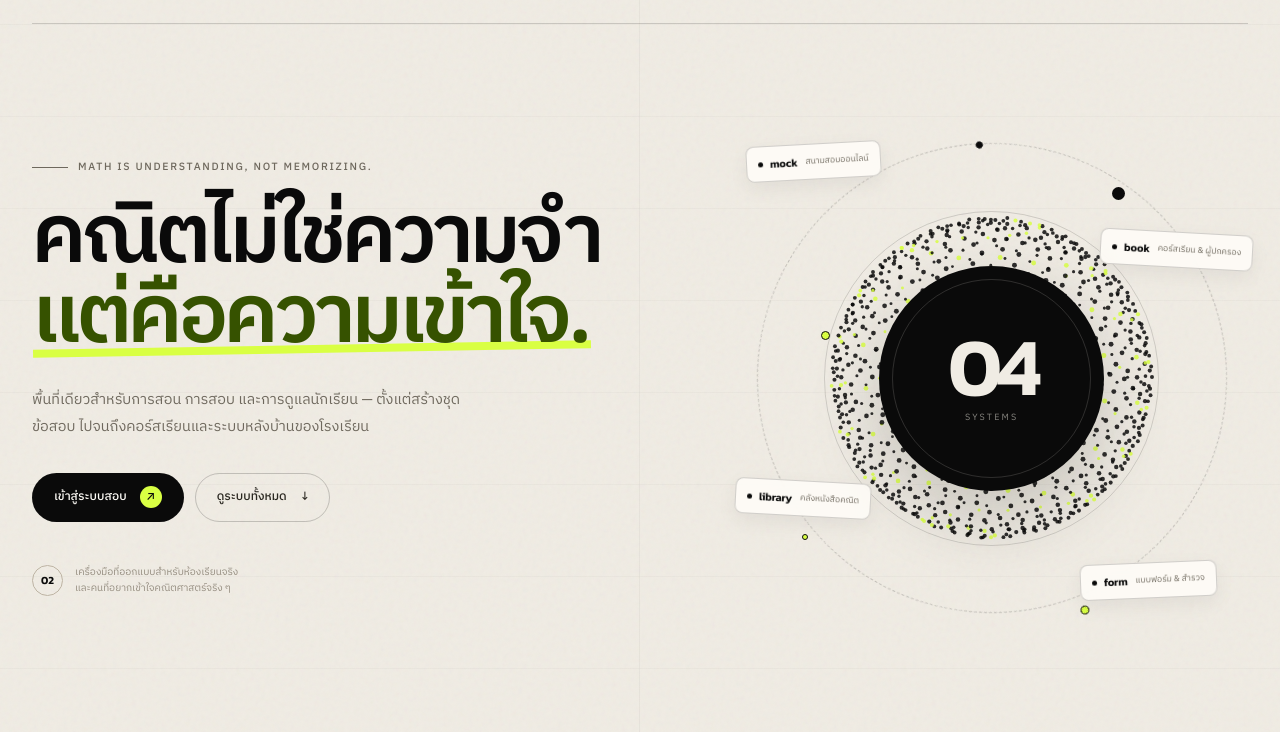
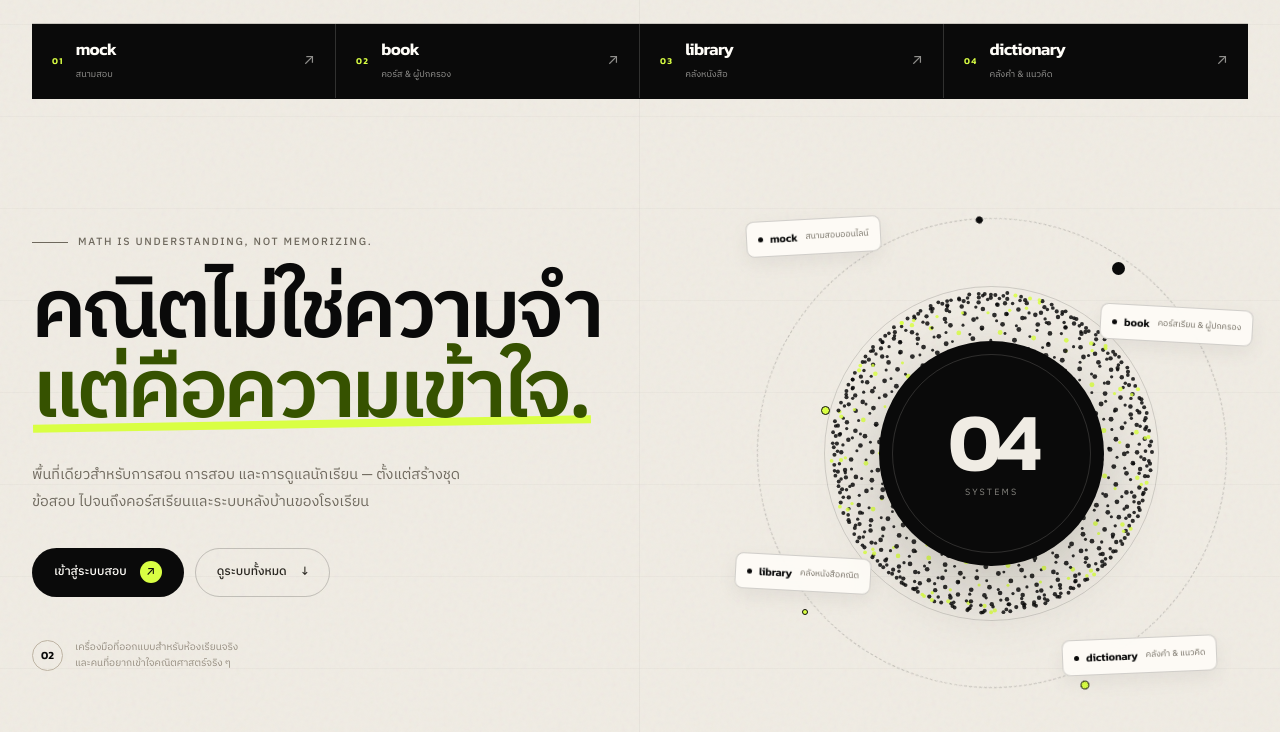
Before and after one commit to 08wxch/02._.math, a plain HTML site: page index.html in a window 1280 px wide. Shown: the part 68-800 px from the top of the page. Drawn offline with Linux system fonts and the light colour scheme.

Commit message:
Add dictionary to the four-system quick rail

```diff
--- a/index.html
+++ b/index.html
@@ -18,7 +18,7 @@
   <link rel="preload" href="./assets/fonts/kanit-600-latin.woff2" as="font" type="font/woff2" crossorigin>
   <link rel="preload" href="./assets/fonts/ibm-plex-sans-thai-400-thai.woff2" as="font" type="font/woff2" crossorigin>
   <link rel="preload" href="./assets/fonts/ibm-plex-sans-thai-600-thai.woff2" as="font" type="font/woff2" crossorigin>
-  <link rel="stylesheet" href="./styles.css?v=20261112f">
+  <link rel="stylesheet" href="./styles.css?v=20261115b">
 </head>
 <body>
   <div class="grain" aria-hidden="true"></div>
@@ -34,6 +34,21 @@
       <a class="nav__status" href="#systems"><span class="status-dot"></span> 4 ระบบ</a>
     </nav>
   </header>
+
+    <nav class="system-rail" aria-label="ทางลัดระบบทั้งหมด">
+      <a class="system-rail__item" href="https://08wxch.github.io/02._.mock/" data-service="mock">
+        <span class="system-rail__num">01</span><span class="system-rail__name">mock</span><small>สนามสอบ</small><span class="system-rail__arrow" aria-hidden="true">↗</span>
+      </a>
+      <a class="system-rail__item" href="https://08wxch.github.io/02._.book/" data-service="book">
+        <span class="system-rail__num">02</span><span class="system-rail__name">book</span><small>คอร์ส &amp; ผู้ปกครอง</small><span class="system-rail__arrow" aria-hidden="true">↗</span>
+      </a>
+      <a class="system-rail__item" href="https://library.02math.com" data-service="library">
+        <span class="system-rail__num">03</span><span class="system-rail__name">library</span><small>คลังหนังสือ</small><span class="system-rail__arrow" aria-hidden="true">↗</span>
+      </a>
+      <a class="system-rail__item" href="https://dictionary.02math.com" data-service="dictionary">
+        <span class="system-rail__num">04</span><span class="system-rail__name">dictionary</span><small>คลังคำ &amp; แนวคิด</small><span class="system-rail__arrow" aria-hidden="true">↗</span>
+      </a>
+    </nav>
 
   <main>
     <section class="hero" aria-labelledby="hero-title">
@@ -67,7 +82,7 @@
         <span class="float-tag float-tag--a"><span class="float-tag__dot"></span> mock <small>สนามสอบออนไลน์</small></span>
         <span class="float-tag float-tag--b"><span class="float-tag__dot"></span> book <small>คอร์สเรียน &amp; ผู้ปกครอง</small></span>
         <span class="float-tag float-tag--c"><span class="float-tag__dot"></span> library <small>คลังหนังสือคณิต</small></span>
-        <span class="float-tag float-tag--d"><span class="float-tag__dot"></span> form <small>แบบฟอร์ม &amp; สำรวจ</small></span>
+        <span class="float-tag float-tag--d"><span class="float-tag__dot"></span> dictionary <small>คลังคำ &amp; แนวคิด</small></span>
       </div>
     </section>
 
@@ -77,6 +92,7 @@
         <span>UNDERSTANDING</span><i>✦</i><span>NOT MEMORIZING</span><i>✦</i><span>เข้าใจ ไม่ใช่ท่องจำ</span><i>✦</i><span>02._.math</span><i>✦</i>
       </div>
     </div>
+
 
     <section class="systems" id="systems" aria-labelledby="systems-title">
       <div class="section-intro">
@@ -127,17 +143,17 @@
           <div class="system-card__foot"><span>หนังสือ · คีย์ · อ่านออนไลน์</span><span class="text-link">เข้าคลัง</span></div>
         </a>
 
-        <a class="system-card" href="https://08wxch.github.io/02._.mock/form/" data-service="form">
+        <a class="system-card" href="https://dictionary.02math.com" data-service="dictionary">
           <div class="system-card__top"><span class="system-card__num">04</span><span class="system-card__arrow" aria-hidden="true">↗</span></div>
           <div class="system-card__icon" aria-hidden="true">
-            <svg viewBox="0 0 24 24" fill="none" stroke="currentColor" stroke-width="1.7" stroke-linecap="round" stroke-linejoin="round"><rect width="18" height="18" x="3" y="3" rx="2"/><path d="M8 8h8"/><path d="M8 12h8"/><path d="M8 16h5"/></svg>
+            <svg viewBox="0 0 24 24" fill="none" stroke="currentColor" stroke-width="1.7" stroke-linecap="round" stroke-linejoin="round"><path d="M4 19.5A2.5 2.5 0 0 1 6.5 17H20"/><path d="M6.5 2H20v20H6.5A2.5 2.5 0 0 1 4 19.5v-15A2.5 2.5 0 0 1 6.5 2z"/><path d="M8 7h8M8 11h6"/><path d="m15 15 2 2 3-4"/></svg>
           </div>
           <div>
-            <p class="system-card__kicker">แบบฟอร์ม &amp; สำรวจ</p>
-            <h3>02._.form</h3>
-            <p class="system-card__desc">สร้างแบบฟอร์มรับสมัคร แบบสำรวจ และเก็บข้อมูลจากผู้ปกครองได้อย่างเป็นระบบ</p>
+            <p class="system-card__kicker">คลังคำ &amp; แนวคิด</p>
+            <h3>02._.dictionary</h3>
+            <p class="system-card__desc">ค้นคำศัพท์คณิตศาสตร์ นิยาม และแนวคิดสำคัญ — อ่านให้เข้าใจก่อนลงมือทำโจทย์</p>
           </div>
-          <div class="system-card__foot"><span>แบบฟอร์ม · คำตอบ · รายงาน</span><span class="text-link">เปิดใช้งาน</span></div>
+          <div class="system-card__foot"><span>คำศัพท์ · นิยาม · ค้นหา</span><span class="text-link">เปิดคลังคำ</span></div>
         </a>
       </div>
     </section>
@@ -174,6 +190,7 @@
       <div class="footer__links">
         <a href="#systems">ระบบทั้งหมด</a>
         <a href="#about">เกี่ยวกับ</a>
+        <a href="https://08wxch.github.io/02._.mock/form/" data-service="form">แบบฟอร์ม</a>
         <a href="https://08wxch.github.io/02._.mock/" data-service="mock">เข้าสู่ระบบ</a>
       </div>
     </div>
@@ -187,8 +204,8 @@
     document.querySelector('[data-year]').textContent = new Date().getFullYear();
     const on02Math = /(^|\.)02math\.com$/i.test(location.hostname);
     const routes = on02Math
-      ? { mock: 'https://mock.02math.com', book: 'https://book.02math.com', admin: 'https://admin.02math.com', form: 'https://08wxch.github.io/02._.mock/form/' }
-      : { mock: 'https://08wxch.github.io/02._.mock/', book: 'https://08wxch.github.io/02._.book/', admin: 'https://08wxch.github.io/02._.admin/', form: 'https://08wxch.github.io/02._.mock/form/' };
+      ? { mock: 'https://mock.02math.com', book: 'https://book.02math.com', admin: 'https://admin.02math.com', library: 'https://library.02math.com', dictionary: 'https://dictionary.02math.com', form: 'https://08wxch.github.io/02._.mock/form/' }
+      : { mock: 'https://08wxch.github.io/02._.mock/', book: 'https://08wxch.github.io/02._.book/', admin: 'https://08wxch.github.io/02._.admin/', library: 'https://library.02math.com', dictionary: 'https://08wxch.github.io/02._.dictionary/', form: 'https://08wxch.github.io/02._.mock/form/' };
     document.querySelectorAll('[data-service]').forEach((link) => {
       const key = link.dataset.service;
       if (routes[key]) link.href = routes[key];
@@ -196,7 +213,7 @@
 
     // ------------------------------------------------------------------
     // Opening motion: a point cloud that forms a 3D circle, then the four
-    // public tool names while the page scrolls.
+    // public tool names while the page scrolls. (04 = dictionary)
     // ------------------------------------------------------------------
     (() => {
       const visual = document.getElementById('hero-visual');
--- a/styles.css
+++ b/styles.css
@@ -542,3 +542,78 @@ button, a { -webkit-tap-highlight-color: transparent; }
 }
 .backoffice-strip:hover .backoffice-strip__arrow { color: var(--accent); transform: translate(3px, 0); }
 .backoffice-strip__title span { display: none; }
+
+/* ------------------------------------------------------------------------
+   System quick rail — four public tools in one long bar
+   ------------------------------------------------------------------------ */
+.system-rail {
+  position: relative;
+  z-index: 3;
+  width: var(--shell);
+  margin: 0 auto;
+  display: grid;
+  grid-template-columns: repeat(4, minmax(0, 1fr));
+  background: var(--ink);
+  color: var(--surface);
+  border-bottom: 1px solid var(--ink);
+}
+.system-rail__item {
+  display: grid;
+  grid-template-columns: auto 1fr auto;
+  grid-template-rows: auto auto;
+  column-gap: 12px;
+  row-gap: 1px;
+  align-items: center;
+  min-height: 74px;
+  padding: 13px 20px;
+  border-right: 1px solid rgba(255,253,248,.16);
+  transition: background .24s ease, color .24s ease;
+}
+.system-rail__item:last-child { border-right: 0; }
+.system-rail__item:hover { background: var(--accent); color: var(--ink); }
+.system-rail__num {
+  grid-row: 1 / span 2;
+  color: var(--accent);
+  font-family: var(--brand);
+  font-size: 9px;
+  letter-spacing: .14em;
+}
+.system-rail__item:hover .system-rail__num { color: var(--accent-dark); }
+.system-rail__name {
+  font-family: var(--brand);
+  font-size: 17px;
+  font-weight: 600;
+  letter-spacing: -.035em;
+  line-height: 1.05;
+}
+.system-rail__item small {
+  color: rgba(255,253,248,.58);
+  font-size: 9px;
+  line-height: 1.3;
+}
+.system-rail__item:hover small { color: rgba(10,10,10,.62); }
+.system-rail__arrow {
+  grid-row: 1 / span 2;
+  color: rgba(255,253,248,.55);
+  font-size: 15px;
+  transition: transform .24s ease, color .24s ease;
+}
+.system-rail__item:hover .system-rail__arrow { color: var(--ink); transform: translate(2px,-2px); }
+
+@media (max-width: 900px) {
+  .system-rail { width: 100%; grid-template-columns: repeat(2, minmax(0, 1fr)); }
+  .system-rail__item:nth-child(2) { border-right: 0; }
+  .system-rail__item:nth-child(-n+2) { border-bottom: 1px solid rgba(255,253,248,.16); }
+}
+@media (max-width: 520px) {
+  .system-rail { display: flex; overflow-x: auto; scrollbar-width: none; }
+  .system-rail::-webkit-scrollbar { display: none; }
+  .system-rail__item { flex: 0 0 72vw; min-height: 70px; border-bottom: 0; }
+  .system-rail__item:nth-child(2) { border-right: 1px solid rgba(255,253,248,.16); }
+}
+
+/* explicit rail grid placement: number | text | arrow */
+.system-rail__num { grid-column: 1; grid-row: 1 / span 2; }
+.system-rail__name { grid-column: 2; grid-row: 1; }
+.system-rail__item small { grid-column: 2; grid-row: 2; }
+.system-rail__arrow { grid-column: 3; grid-row: 1 / span 2; justify-self: end; }
```
